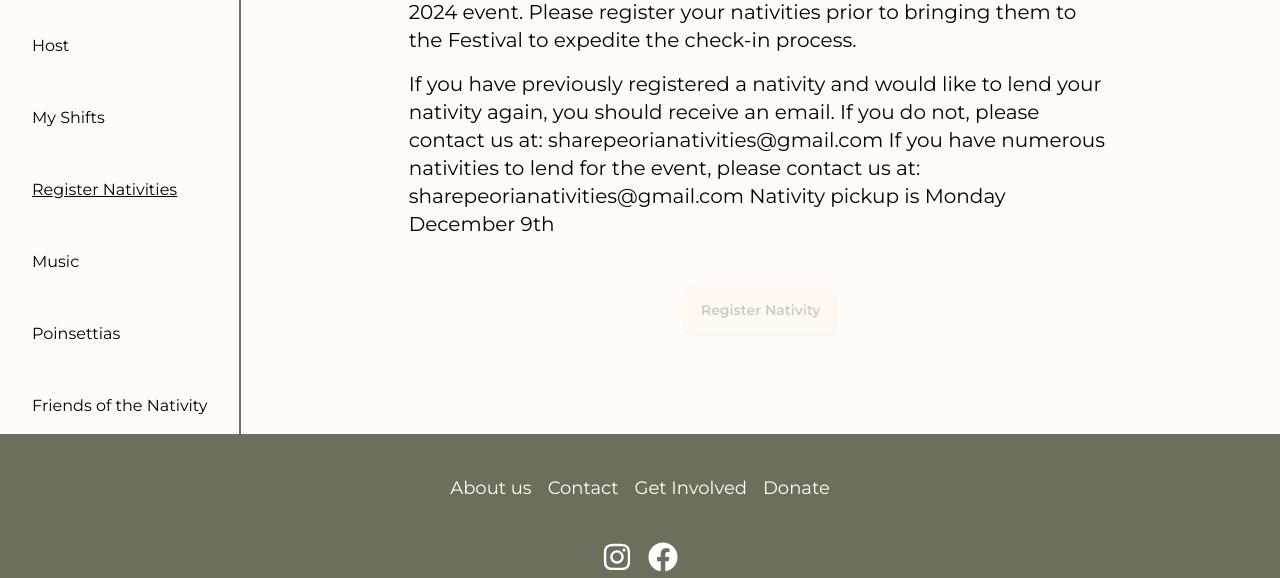
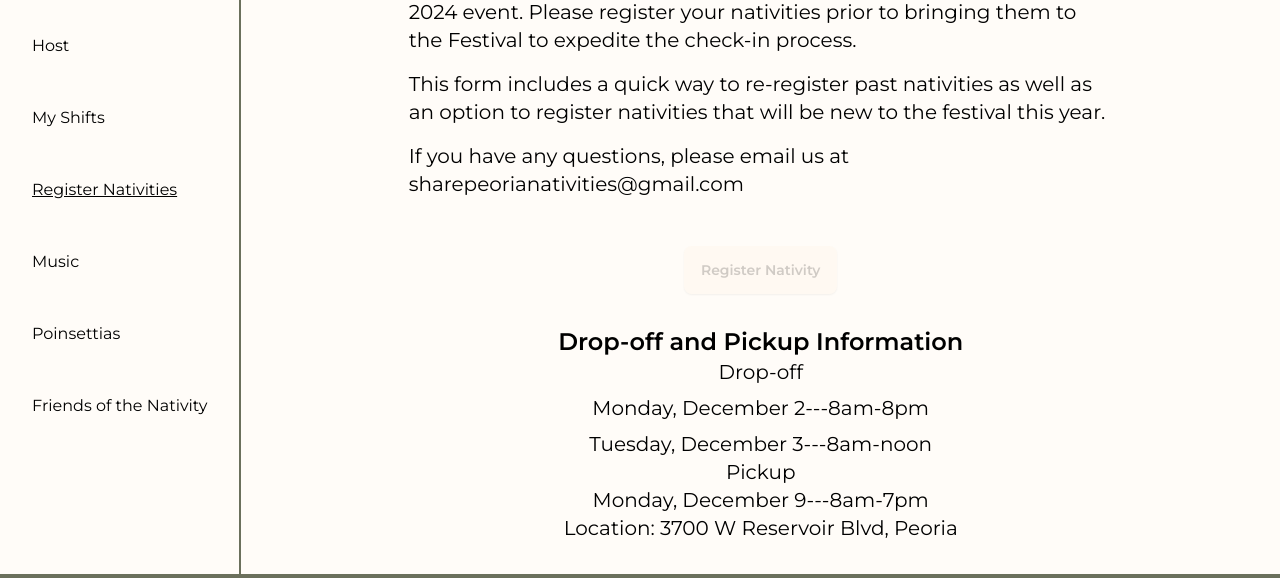
Before and after one commit to adaoj7/natsite-refactor, a React (Vite) app: page /getInvolved/nativities in a window 1280 px wide. Shown: the part 222-800 px from the top of the page. Built offline with nearby package versions, Linux system fonts and the light colour scheme; no server answers; a web font is replaced by a local one.

Commit message:
added initial to nativities page update

```diff
--- a/src/routes/user-routes/nativities.tsx
+++ b/src/routes/user-routes/nativities.tsx
@@ -48,15 +48,12 @@ export function NativitiesMobile({ link, isLoading }: NativitiesProps) {
           <div>
             Fill out this form to have your nativity included in the display for
             the 2024 event. Please register your nativities prior to bringing
-            them to the Festival to expedite the check-in process.
+            them to the drop-off to expedite the check-in process.
           </div>
           <div>
-            If you have previously registered a nativity and would like to lend
-            your nativity again, you should receive an email. If you do not,
-            please contact us at: sharepeorianativities@gmail.com If you have
-            numerous nativities to lend for the event, please contact us at:
-            sharepeorianativities@gmail.com Nativity pickup is Monday December
-            9th
+            This form includes a quick way to re-register past nativities as
+            well as an option to register nativities that will be new to the
+            festival this year.
           </div>
         </div>
         <div className="mt-4 flex justify-center">
@@ -85,12 +82,13 @@ export function NativitiesDesktop({ link, isLoading }: NativitiesProps) {
             them to the Festival to expedite the check-in process.
           </div>
           <div>
-            If you have previously registered a nativity and would like to lend
-            your nativity again, you should receive an email. If you do not,
-            please contact us at: sharepeorianativities@gmail.com If you have
-            numerous nativities to lend for the event, please contact us at:
-            sharepeorianativities@gmail.com Nativity pickup is Monday December
-            9th
+            This form includes a quick way to re-register past nativities as
+            well as an option to register nativities that will be new to the
+            festival this year.
+          </div>
+          <div>
+            If you have any questions, please email us at
+            sharepeorianativities@gmail.com
           </div>
         </div>
         <div className="mt-4 flex justify-center">
@@ -102,6 +100,21 @@ export function NativitiesDesktop({ link, isLoading }: NativitiesProps) {
             </Link>
           )}
         </div>
+        <div className="text-center">
+          <h3 className="text-2xl font-semibold">
+            Drop-off and Pickup Information
+          </h3>
+          <div className="flex flex-col gap-2">
+            <div>Drop-off</div>
+            <div>Monday, December 2---8am-8pm</div>
+            <div>Tuesday, December 3---8am-noon</div>
+          </div>
+          <div>
+            <div>Pickup</div>
+            <div>Monday, December 9---8am-7pm</div>
+          </div>
+          <div>Location: 3700 W Reservoir Blvd, Peoria</div>
+        </div>
       </div>
     </div>
   );
```
